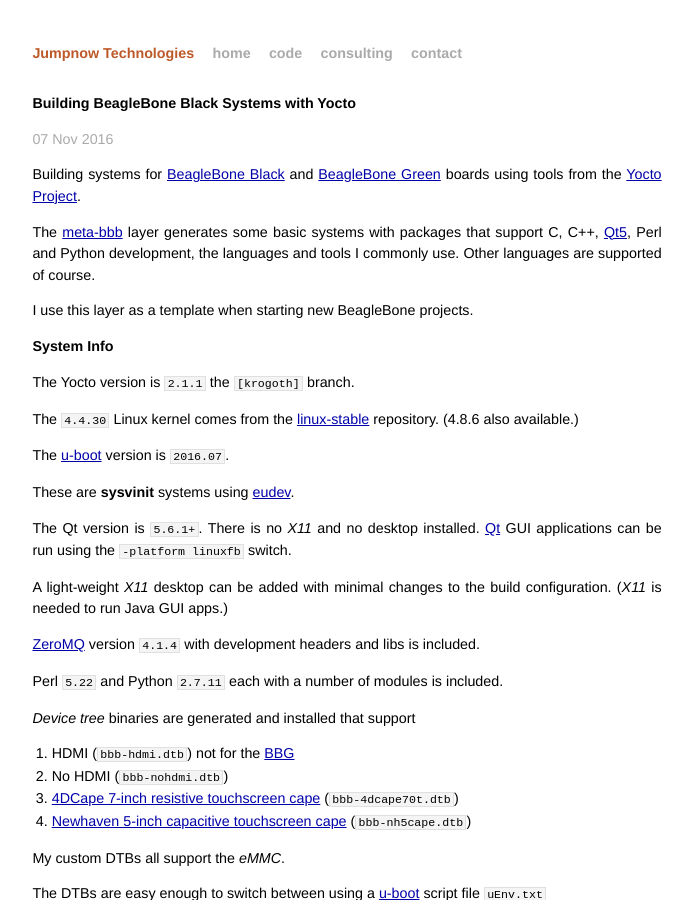
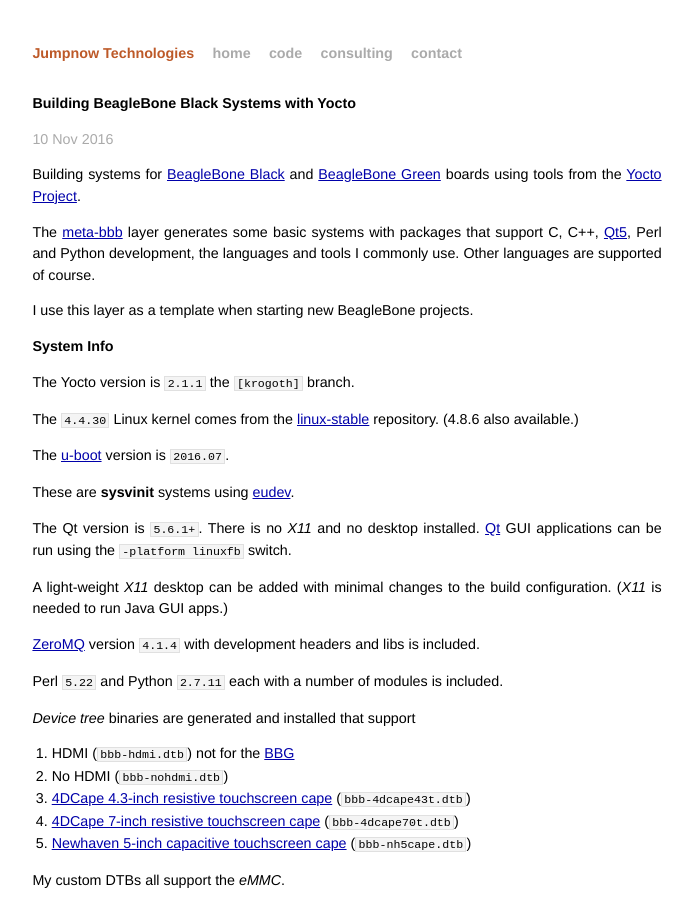
Before and after one commit to jumpnow/jumpnowtek-site, a Jekyll site: the page built from _posts/2015-06-08-BeagleBone-Systems-with-Yocto.md, in a window 1280 px wide and 900 px high. Shown: the whole window, without its empty margins (293-986 px from the left). Built offline with Jekyll 4.4.1, drawn with Linux system fonts in a browser that asks for light colours.

Commit message:
Add 43 cape to bbb doc

```diff
--- a/_posts/2015-06-08-BeagleBone-Systems-with-Yocto.md
+++ b/_posts/2015-06-08-BeagleBone-Systems-with-Yocto.md
@@ -2,7 +2,7 @@
 layout: post
 title: Building BeagleBone Black Systems with Yocto
 description: "Building customized systems for the BeagleBone Black using tools from the Yocto Project"
-date: 2016-11-07 15:10:00
+date: 2016-11-10 12:10:00
 categories: beaglebone
 tags: [linux, beaglebone, yocto]
 ---
@@ -35,8 +35,9 @@
 
 1. HDMI (`bbb-hdmi.dtb`) not for the [BBG][bbg]
 2. No HDMI (`bbb-nohdmi.dtb`)
-3. [4DCape 7-inch resistive touchscreen cape][4dcape] (`bbb-4dcape70t.dtb`)
-4. [Newhaven 5-inch capacitive touchscreen cape][nh5cape] (`bbb-nh5cape.dtb`)
+3. [4DCape 4.3-inch resistive touchscreen cape][4dcape43t] (`bbb-4dcape43t.dtb`)
+4. [4DCape 7-inch resistive touchscreen cape][4dcape70t] (`bbb-4dcape70t.dtb`)
+5. [Newhaven 5-inch capacitive touchscreen cape][nh5cape] (`bbb-nh5cape.dtb`)
 
 My custom DTBs all support the *eMMC*.
 
@@ -618,7 +619,8 @@
 [lsblk]: http://linux.die.net/man/8/lsblk
 [opkg-repo]: http://www.jumpnowtek.com/yocto/Using-your-build-workstation-as-a-remote-package-repository.html
 [bbb-uboot]: http://www.jumpnowtek.com/beaglebone/Beaglebone-Black-U-Boot-Notes.html
-[4dcape]: http://www.4dsystems.com.au/product/4DCAPE_70T/
+[4dcape70t]: http://www.4dsystems.com.au/product/4DCAPE_70T/
+[4dcape43t]: http://www.4dsystems.com.au/product/4DCAPE_43/
 [nh5cape]: http://elinux.org/Nh5cape
 [bitbake]: http://www.yoctoproject.org/docs/2.1/bitbake-user-manual/bitbake-user-manual.html
 [source-script]: http://stackoverflow.com/questions/4779756/what-is-the-difference-between-source-script-sh-and-script-sh
```
